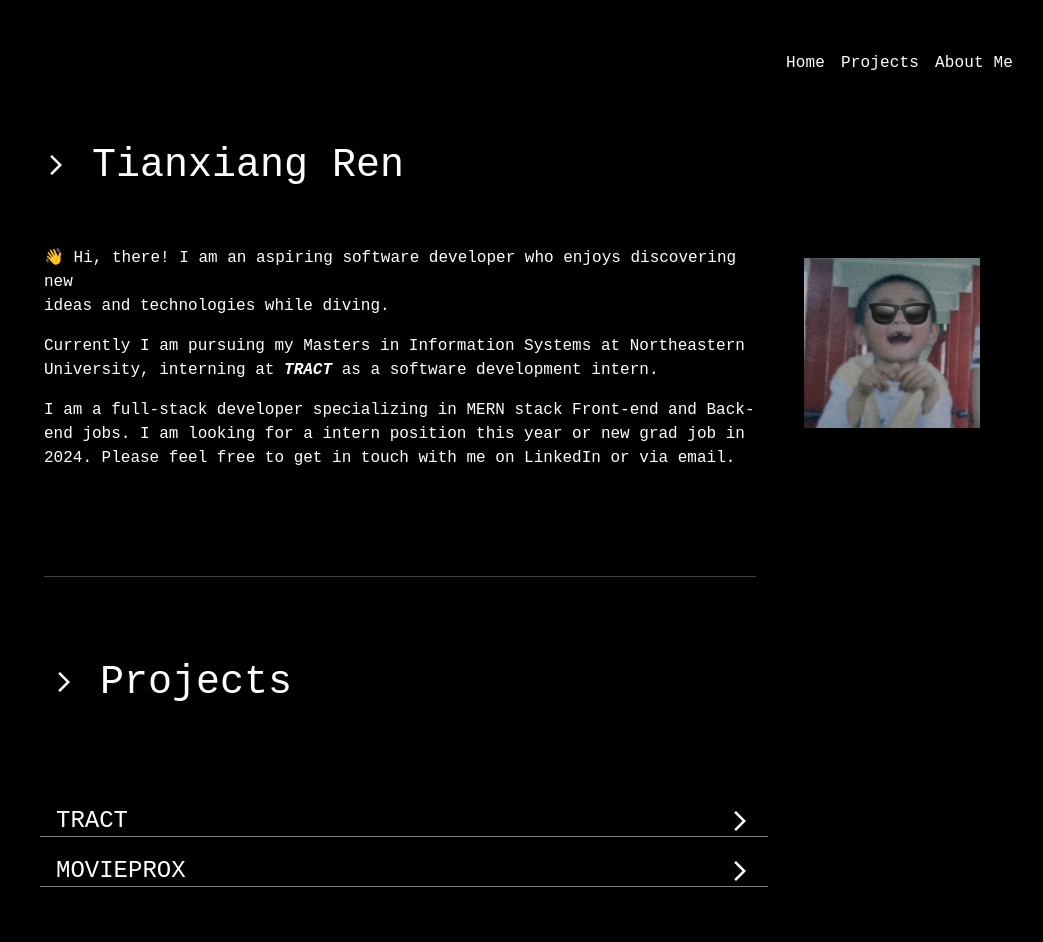
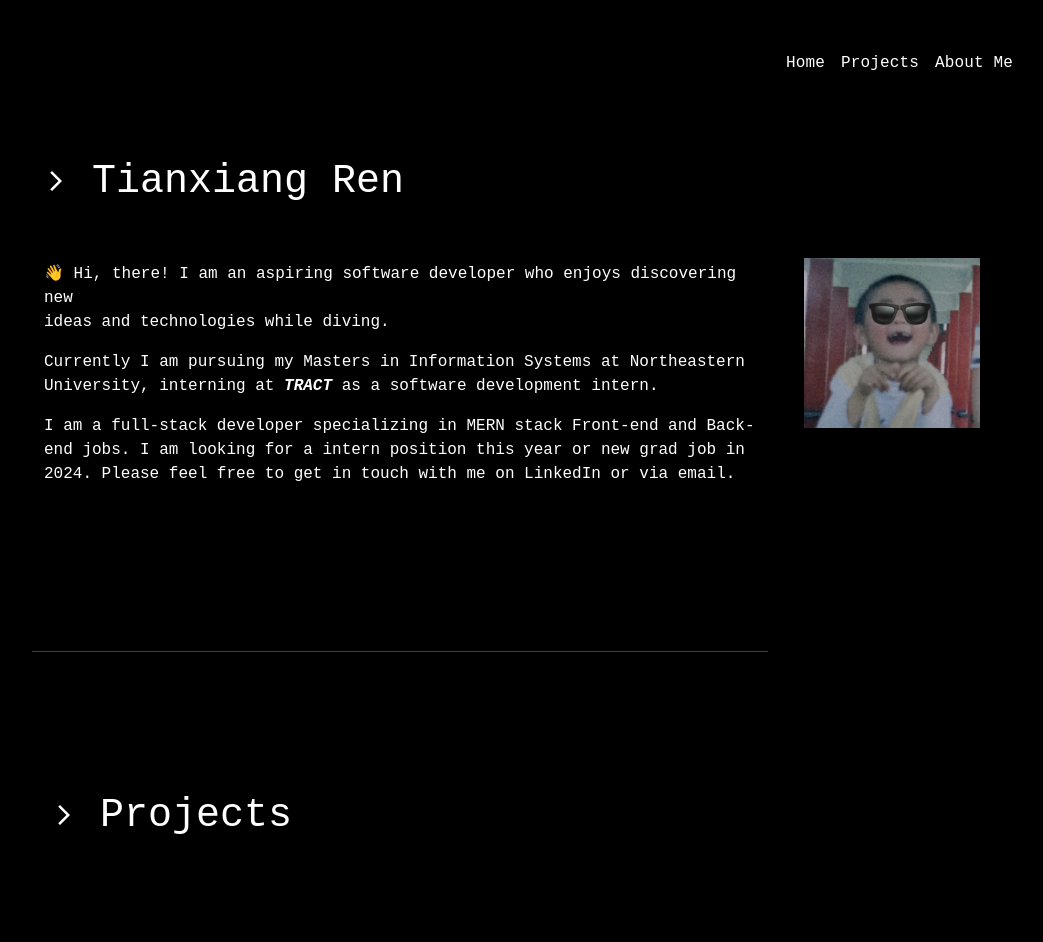
Before and after one commit to rentxiang/Portfolio, a React (Create React App) app in the folder client/: page / in a window 1280 px wide. Shown: the top 942 px of the page, without its empty margins (145-1188 px from the left). Built offline with nearby package versions, Linux system fonts and the light colour scheme; a web font is replaced by a local one.

Commit message:
updated resume

```diff
--- a/client/src/pages/Home.jsx
+++ b/client/src/pages/Home.jsx
@@ -132,7 +132,6 @@ function Home() {
 
 
           </div>
-          <hr/>
         </Col>
 
         <Col lg={2} md={2} className="p-4 pt-0">
@@ -141,7 +140,15 @@ function Home() {
 
         </Col>
       </Row>
-      <Row style={{paddingTop:0, marginTop:0}} id="projects">
+      <Row className="d-flex p-7 align-items-center justify-content-center">
+        <Col lg={8} md={8}>
+      <hr/>
+
+        </Col>
+        <Col lg={2} md={2}/>
+
+      </Row>
+      <Row style={{paddingTop:100, marginTop:0}} id="projects">
 
         <Projects  id="projects"/>
       </Row>
```
Also changed, not shown: 1 other file (tests, documents, lock files or other folders).
